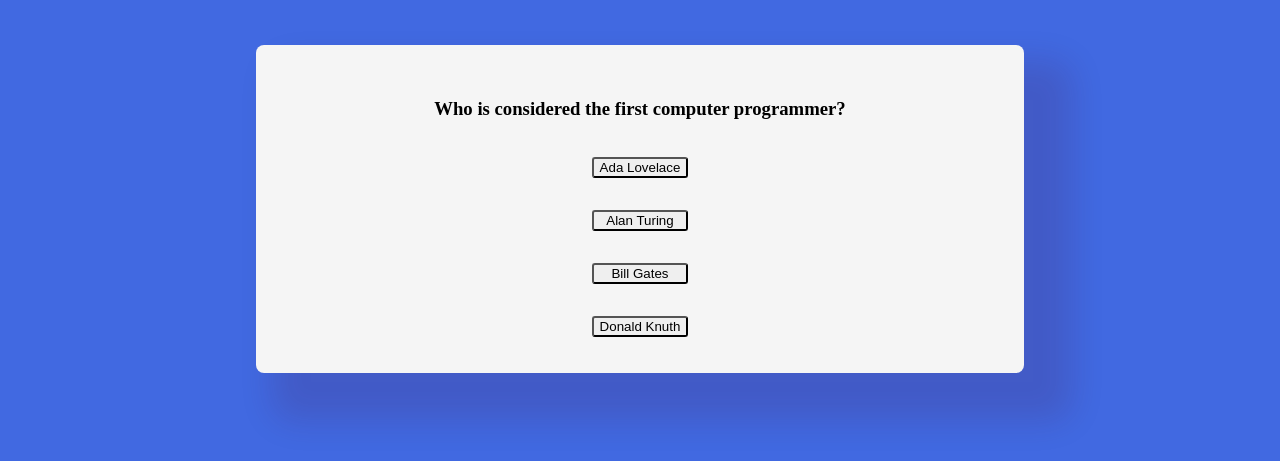
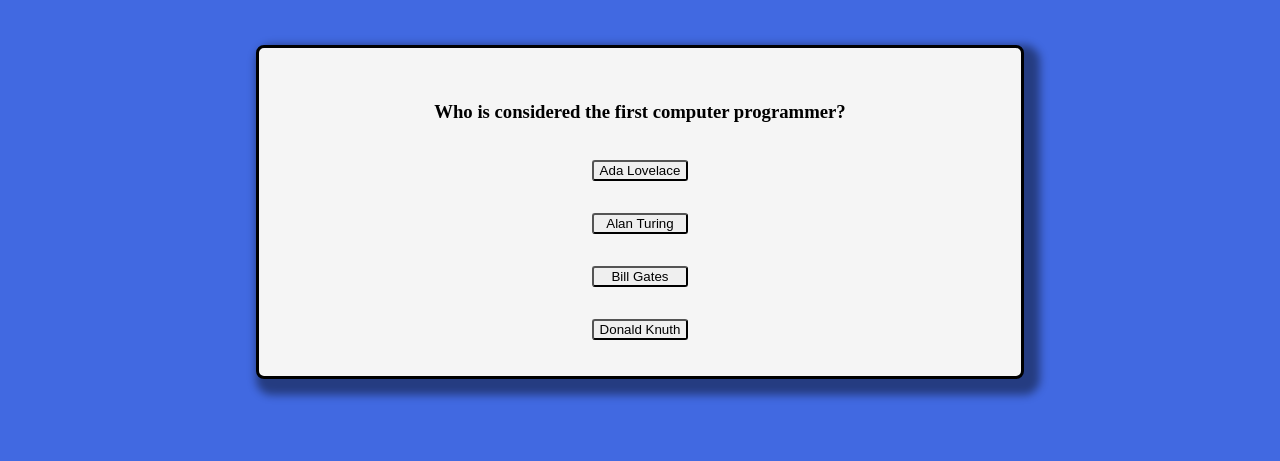
Before and after one commit to Keltonlea/coding-quiz, a plain HTML site: page index.html in a window 1280 px wide. Both pictures are taken after a click on the button "Start Quiz". Shown: the part 53-514 px from the top of the page. Drawn offline with Linux system fonts and the light colour scheme; a web font is replaced by a local one.

Commit message:
changed more styles

```diff
--- a/assets/script.js
+++ b/assets/script.js
@@ -160,13 +160,14 @@ function setQuestionsList() {
             answer: "Mocha",
         },
         {
-            question: "When was JavaScript invented?",
+            question: 'How is the following expression evaluated in JavaScript:\n"2" + "2" - "2"',
             choices: [
-                "1995",
-                "1989",
-                "1998",
+                '"2"',
+                '"20"',
+                "2",
+                "20",
             ],
-            answer: "1995",
+            answer:  "20",
         },
         {
             question: 'How is the following expression evaluated in JavaScript:\n"2" + "2" - "2"',
--- a/assets/style.css
+++ b/assets/style.css
@@ -52,11 +52,12 @@ section {
     flex-direction: column;
     align-items: center;
     border-radius: .5rem;
-    box-shadow: 2rem 2rem 2rem 1rem rgba(72, 11, 52, 0.15);
+    box-shadow: .5rem .5rem .5rem .5rem rgba(0, 0, 0, 0.427);
     padding: 2rem 1.5rem 1.25rem 1.5rem;
     width: 100%;
     max-width: 768px;
     background-color:whitesmoke;
+    border: solid black;
 }
 
 section h1 {
```
